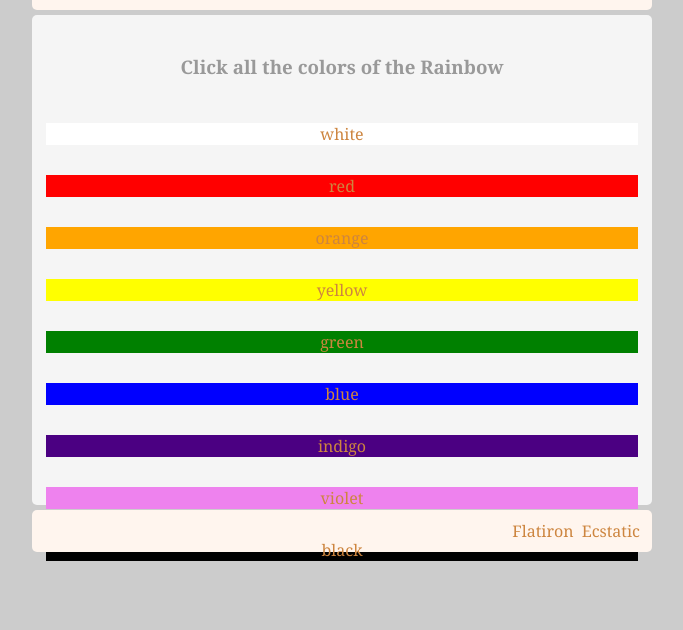
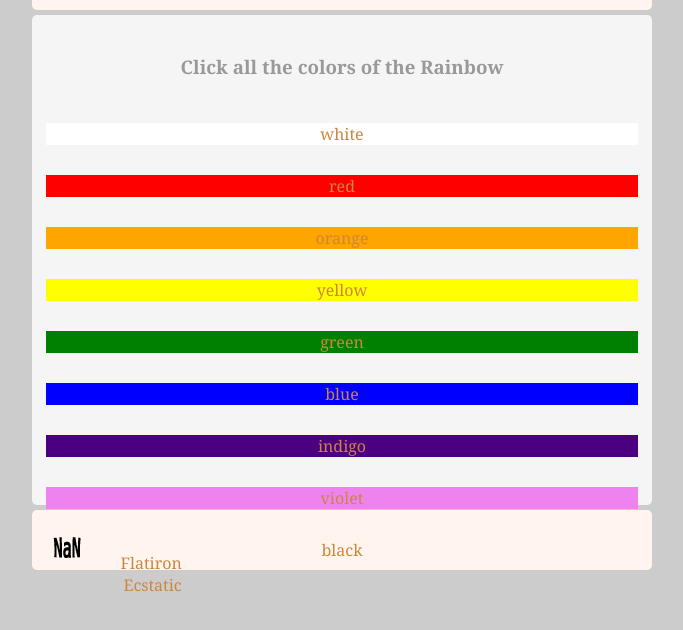
Before and after one commit to gradus/mindmap, a website: page public/index.html in a window 1280 px wide. Shown: the part 106-736 px from the top of the page, without its empty margins (308-991 px from the left). Drawn offline with Linux system fonts and the light colour scheme.

Commit message:
add NaN link

```diff
--- a/public/app.css
+++ b/public/app.css
@@ -74,6 +74,7 @@ a:hover {
 #footer {
   background-color: seaShell;
   width: 100%;
+  height: 40px;
   padding: 10px;
   text-align: right;
   margin-bottom: 4px;
--- a/public/index.html
+++ b/public/index.html
@@ -22,8 +22,12 @@
         <a  href="/black"><div class = 'color_link' style="background-color:black;">black</div></a>
       </div>
       <div id='footer'>
-        <a href = "http://flatironjs.com" target = "_blank">Flatiron</a>
-        <a href = "https://github.com/jesusabdullah/node-ecstatic" target = "_blank">Ecstatic</a>
+        <div id = 'left'>
+          <a href ="http://krwindham.jit.su"><img src = '/images/nan.png' /></a>
+        <div id = 'right' >
+          <a href = "http://flatironjs.com" target = "_blank">Flatiron</a>
+          <a href = "https://github.com/jesusabdullah/node-ecstatic" target = "_blank">Ecstatic</a>
+        </div>
       </div>
     </div>
   </body>
```
Also changed, not shown: public/images/nan.png (added).
